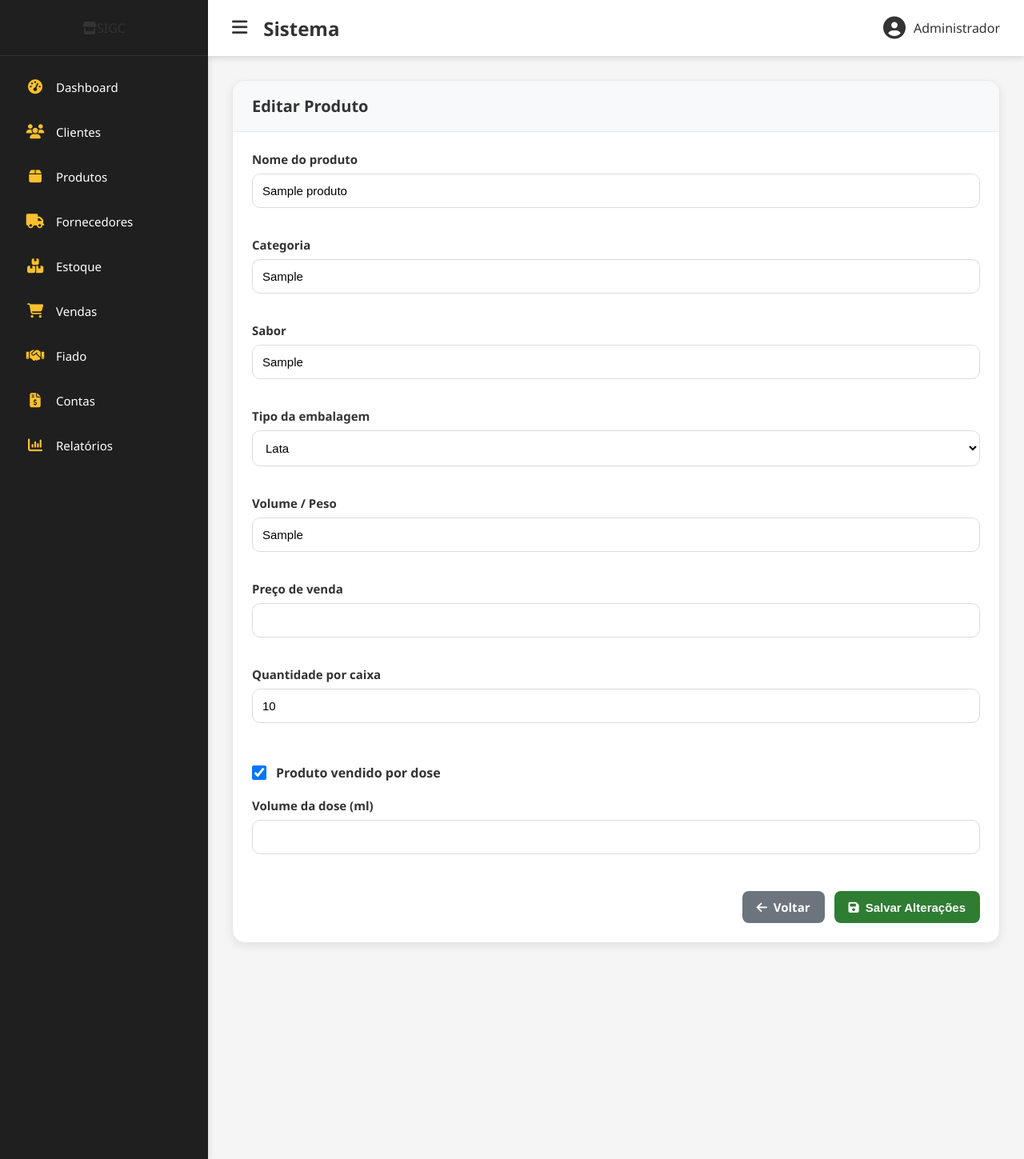
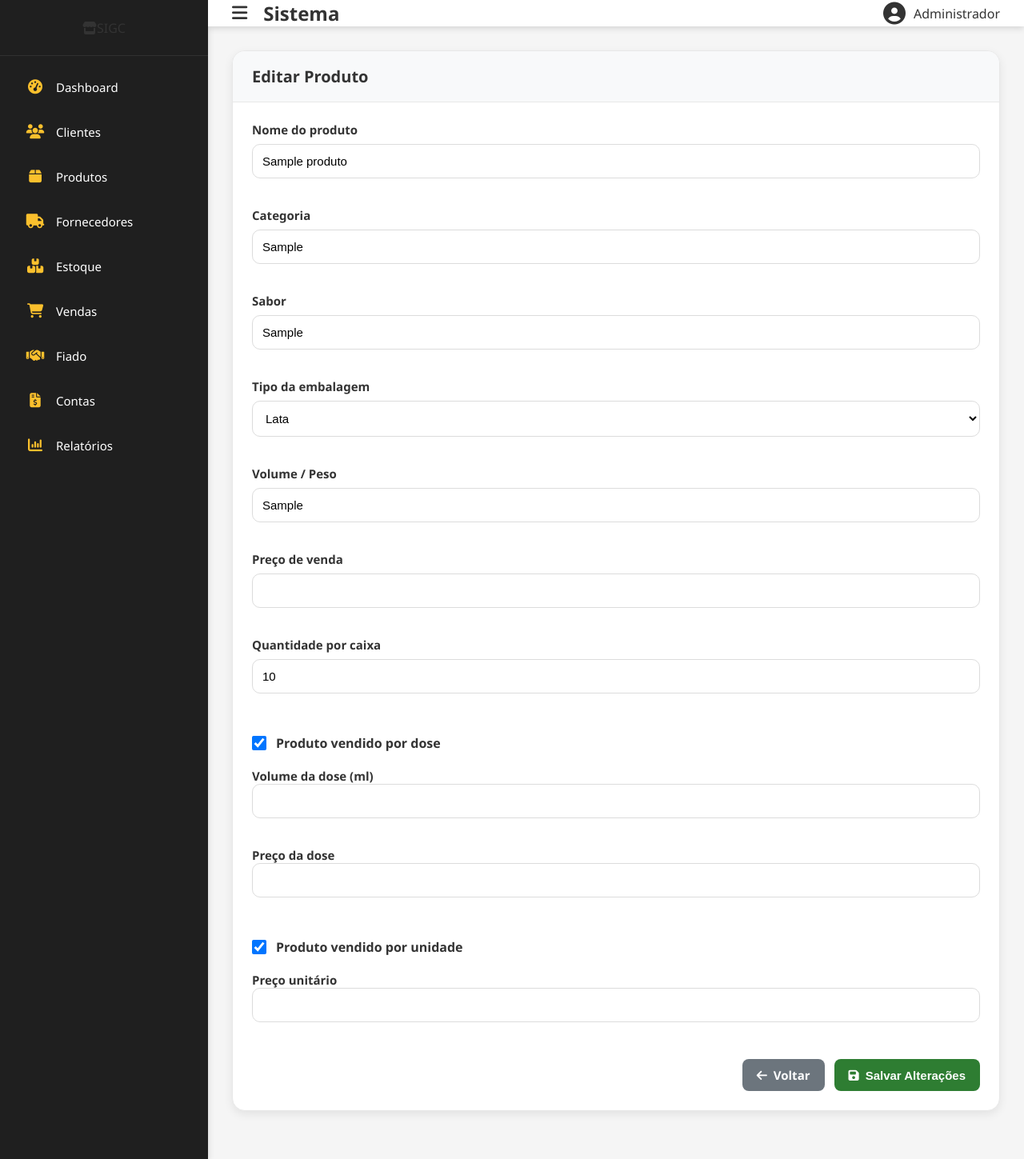
Before and after one commit to keeytguimaraes/TCC, a Flask app: page /produto/editar/1 in a window 1280 px wide. Shown: the whole page at 80% size. Run offline with Flask 3, Linux system fonts and the light colour scheme; tables that the repository leaves empty or names only in its code hold one stand-in row (values such as "Sample post").

Commit message:
Melhorias no módulo de produtos e estoque

```diff
--- a/app/controllers/produto_controller.py
+++ b/app/controllers/produto_controller.py
@@ -60,8 +60,13 @@ def cadastrar_produto_controller(
             volume,
             preco_venda,
             quantidade_por_caixa,
+            estoque_minimo,
             vende_por_dose,
+            vende_por_unidade,
             volume_dose_ml,
+            preco_dose,
+            preco_unidade,
+            quantidade_por_unidade,
             imagem
 ):
 
@@ -74,8 +79,13 @@ def cadastrar_produto_controller(
             volume,
             preco_venda,
             quantidade_por_caixa,
+            estoque_minimo,
             vende_por_dose,
+            vende_por_unidade,
             volume_dose_ml,
+            preco_dose,
+            preco_unidade,
+            quantidade_por_unidade,
             imagem
     )
 # ==========================
@@ -116,7 +126,15 @@ def editar_produto_controller(
 
     vende_por_dose,
 
-    volume_dose_ml
+    vende_por_unidade,
+
+    volume_dose_ml,
+
+    preco_dose,
+
+    preco_unidade,
+
+    quantidade_por_unidade
 ):
 
     editar_produto(
@@ -139,7 +157,15 @@ def editar_produto_controller(
 
     vende_por_dose,
 
-    volume_dose_ml
+    vende_por_unidade,
+
+    volume_dose_ml,
+
+    preco_dose,
+
+    preco_unidade,
+
+    quantidade_por_unidade
     )
 
 
--- a/app/models/produto_model.py
+++ b/app/models/produto_model.py
@@ -7,54 +7,52 @@ from app.database.conexao import conectar
 # ==========================
 def listar_produtos():
 
-    # Conecta no banco
     conexao = conectar()
 
-    # Cursor em formato dicionário
     cursor = conexao.cursor(
         dictionary=True
     )
 
-    # SQL
     sql = """
     SELECT
-        p.*,
+    p.*,
 
-        COALESCE(
-            SUM(
-                e.quantidade_atual_caixa
-            ),
-            0
-        ) AS estoque_caixa,
+    COALESCE(
+        e.quantidade_atual_caixa,
+        0
+    ) AS estoque_caixa,
 
-        COALESCE(
-            SUM(
-                e.quantidade_atual_unidade
-            ),
-            0
-        ) AS estoque_unidade
+    COALESCE(
+        e.quantidade_atual_unidade,
+        0
+    ) AS estoque_unidade,
 
-    FROM produto p
+    COALESCE(
+        e.quantidade_fracionada,
+        0
+    ) AS estoque_fracionado
 
-    LEFT JOIN estoque e
-        ON p.id = e.produto_id
+FROM produto p
 
-    GROUP BY p.id
+LEFT JOIN estoque e
+ON e.id = (
+
+    SELECT MAX(id)
+
+    FROM estoque
+
+    WHERE produto_id = p.id
+)
 """
 
-    # Executa SQL
     cursor.execute(sql)
 
-    # Busca produtos
     produtos = cursor.fetchall()
 
-    # Fecha cursor
     cursor.close()
 
-    # Fecha conexão
     conexao.close()
 
-    # Retorna lista
     return produtos
 
 
@@ -69,8 +67,13 @@ def cadastrar_produto(
     volume,
     preco_venda,
     quantidade_por_caixa,
+    estoque_minimo,
     vende_por_dose,
+    vende_por_unidade,
     volume_dose_ml,
+    preco_dose,
+    preco_unidade,
+    quantidade_por_unidade,
     imagem
 ):
 
@@ -90,29 +93,39 @@ def cadastrar_produto(
             volume,
             preco_venda,
             quantidade_por_caixa,
+            estoque_minimo,
             vende_por_dose,
+            vende_por_unidade,
             volume_dose_ml,
+            preco_dose,
+            preco_unidade,
+            quantidade_por_unidade,
             imagem
 
         )
-        VALUES (%s, %s, %s, %s, %s, %s, %s, %s, %s, %s)
+        VALUES (%s, %s, %s, %s, %s, %s, %s, %s, %s, %s, %s, %s, %s, %s, %s)
     """
 
     # Executa SQL
     cursor.execute(
         sql,
         (
-            nome,
-            categoria,
-            sabor,
-            tipo_embalagem,
-            volume,
-            preco_venda,
-            quantidade_por_caixa,
-            vende_por_dose,
-            volume_dose_ml,
-            imagem
-        )
+    nome,
+    categoria,
+    sabor,
+    tipo_embalagem,
+    volume,
+    preco_venda,
+    quantidade_por_caixa,
+    estoque_minimo,
+    vende_por_dose,
+    vende_por_unidade,
+    volume_dose_ml,
+    preco_dose,
+    preco_unidade,
+    quantidade_por_unidade,
+    imagem
+)
     )
 
     # Salva no banco
@@ -222,7 +235,13 @@ def editar_produto(
 
     vende_por_dose,
 
-    volume_dose_ml
+    vende_por_unidade,
+
+    volume_dose_ml,
+
+    preco_dose,
+
+    preco_unidade
 ):
 
     conexao = conectar()
@@ -304,7 +323,17 @@ def editar_produto(
 
         vende_por_dose = %s,
 
-        volume_dose_ml = %s
+        vende_por_unidade = %s,
+
+        volume_dose_ml = %s,
+
+    vende_por_unidade = %s,
+
+    volume_dose_ml = %s,
+
+    preco_dose = %s,
+
+    preco_unidade = %s
 
     WHERE id = %s
     """
@@ -330,6 +359,8 @@ def editar_produto(
             quantidade_por_caixa,
 
             vende_por_dose,
+
+            vende_por_unidade,
 
             volume_dose_ml,
 
--- a/app/routes/produto_route.py
+++ b/app/routes/produto_route.py
@@ -100,6 +100,10 @@ def configurar_produto_routes(app):
         "quantidade_por_caixa"
     )
 
+        estoque_minimo = request.form.get(
+        "estoque_minimo"
+    )
+
         vende_por_dose = (
         request.form.get(
             "vende_por_dose"
@@ -109,6 +113,24 @@ def configurar_produto_routes(app):
         volume_dose_ml = request.form.get(
         "volume_dose_ml"
     )
+
+        vende_por_unidade = (
+        request.form.get(
+            "vende_por_unidade"
+        ) is not None
+    )
+
+        preco_dose = request.form.get(
+            "preco_dose"
+    )
+
+        preco_unidade = request.form.get(
+            "preco_unidade"
+    )
+
+        quantidade_por_unidade = request.form.get(
+    "quantidade_por_unidade"
+)
 
         imagem = request.files.get(
         "imagem"
@@ -138,8 +160,13 @@ def configurar_produto_routes(app):
         volume,
         preco_venda,
         quantidade_por_caixa,
+        estoque_minimo,
         vende_por_dose,
+        vende_por_unidade,
         volume_dose_ml,
+        preco_dose,
+        preco_unidade,
+        quantidade_por_unidade,
         nome_imagem
 
     )
@@ -211,6 +238,24 @@ def configurar_produto_routes(app):
     "volume_dose_ml"
 )
 
+        vende_por_unidade = (
+    request.form.get("vende_por_unidade")
+    == "on"
+)
+
+        preco_dose = request.form.get(
+    "preco_dose"
+)
+
+        preco_unidade = request.form.get(
+    "preco_unidade"
+)
+
+        quantidade_por_unidade = request.form.get(
+    "quantidade_por_unidade"
+)
+
+
         editar_produto_controller(
 
             produto_id,
@@ -231,7 +276,13 @@ def configurar_produto_routes(app):
 
     vende_por_dose,
 
-    volume_dose_ml
+    vende_por_unidade,
+
+    volume_dose_ml,
+
+    preco_dose,
+
+    preco_unidade
         )
 
         return redirect(
@@ -294,22 +345,3 @@ def configurar_produto_routes(app):
 
         historico=historico
     )
-
-    # ==========================
-    # DETALHES PRODUTO
-    # ==========================
-    @app.route(
-    "/produto/detalhes/<int:produto_id>"
-)
-    def detalhes_produto_route(produto_id):
-
-        produto = pegar_produto_por_id(
-        produto_id
-    )
-
-        return render_template(
-
-        "produto/detalhes_produto.html",
-
-        produto=produto
-    )
--- a/app/static/css/pages/estoque_atual.css
+++ b/app/static/css/pages/estoque_atual.css
@@ -121,6 +121,12 @@
 .status-nunca{
 
     border-left:6px solid #757575;
+
+}
+
+.status-minimo {
+
+    border-left: 5px solid #3b82f6;
 
 }
 
--- a/app/static/js/pages/produto.js
+++ b/app/static/js/pages/produto.js
@@ -1,6 +1,8 @@
-document.addEventListener("DOMContentLoaded", () => {
+document.addEventListener(
+    "DOMContentLoaded",
+    () => {
 
-    const checkbox =
+        const checkboxDose =
             document.getElementById(
                 "vende_por_dose"
             );
@@ -10,32 +12,107 @@ document.addEventListener("DOMContentLoaded", () => {
                 "campo-dose"
             );
 
-    if(
-        !checkbox ||
-        !campoDose
-    ){
-        return;
+        const campoPrecoDose =
+            document.getElementById(
+                "campo-preco-dose"
+            );
+
+        const checkboxUnidade =
+            document.getElementById(
+                "vende_por_unidade"
+            );
+
+        const campoPrecoUnidade =
+            document.getElementById(
+                "campo-preco-unidade"
+            );
+
+        function atualizarCampos() {
+
+            if (
+                checkboxDose
+            ) {
+
+                const mostrar =
+                    checkboxDose.checked;
+
+                if(campoDose)
+                    campoDose.style.display =
+                        mostrar
+                        ? "block"
+                        : "none";
+
+                if(campoPrecoDose)
+                    campoPrecoDose.style.display =
+                        mostrar
+                        ? "block"
+                        : "none";
             }
 
-    checkbox.addEventListener(
-        "change",
-        () => {
+            if (
+                checkboxUnidade
+            ) {
 
-            if(
-                checkbox.checked
-            ){
+                const mostrar =
+                    checkboxUnidade.checked;
 
-                campoDose.style.display =
-                    "block";
-
-            }else{
-
-                campoDose.style.display =
-                    "none";
+                if(campoPrecoUnidade)
+                    campoPrecoUnidade.style.display =
+                        mostrar
+                        ? "block"
+                        : "none";
+            }
 
         }
+
+        if(checkboxDose){
+
+            checkboxDose.addEventListener(
+                "change",
+                atualizarCampos
+            );
+
+        }
+
+        if(checkboxUnidade){
+
+            checkboxUnidade.addEventListener(
+                "change",
+                atualizarCampos
+            );
+
+        }
+
+        atualizarCampos();
 
     }
 );
 
-});
+const checkboxUnidade =
+    document.getElementById(
+        "vende_por_unidade"
+    );
+
+const campoUnidade =
+    document.getElementById(
+        "campo-unidade"
+    );
+
+if(
+    checkboxUnidade &&
+    campoUnidade
+){
+
+    checkboxUnidade.addEventListener(
+        "change",
+        () => {
+
+            campoUnidade.style.display =
+                checkboxUnidade.checked
+                    ? "block"
+                    : "none";
+
+        }
+    );
+
+}
--- a/app/templates/produto/editar_produto.html
+++ b/app/templates/produto/editar_produto.html
@@ -203,6 +203,67 @@ Editar Produto
 
             </div>
 
+            <div
+    class="form-group"
+    id="campo-preco-dose"
+    {% if not produto.vende_por_dose %}
+    style="display:none;"
+    {% endif %}
+>
+
+    <label>
+        Preço da dose
+    </label>
+
+    <input
+        type="number"
+        step="0.01"
+        name="preco_dose"
+        value="{{ produto.preco_dose or '' }}"
+    >
+
+</div>
+
+<div class="checkbox-group">
+
+    <input
+        type="checkbox"
+        id="vende_por_unidade"
+        name="vende_por_unidade"
+        {% if produto.vende_por_unidade %}
+        checked
+        {% endif %}
+    >
+
+    <label for="vende_por_unidade">
+
+        Produto vendido por unidade
+
+    </label>
+
+</div>
+
+<div
+    class="form-group"
+    id="campo-preco-unidade"
+    {% if not produto.vende_por_unidade %}
+    style="display:none;"
+    {% endif %}
+>
+
+    <label>
+        Preço unitário
+    </label>
+
+    <input
+        type="number"
+        step="0.01"
+        name="preco_unidade"
+        value="{{ produto.preco_unidade or '' }}"
+    >
+
+</div>
+
             <div class="produto-form-actions">
 
                 <a
```
Also changed, not shown: app/models/estoque_model.py (+104 -30 lines), app/routes/estoque_route.py (+26 -19 lines), app/templates/estoque/detalhes_produto.html (+7 -4 lines), app/templates/estoque/estoque_atual.html (+24 -15 lines), app/templates/produto/detalhes_produto.html (+20 -0 lines), app/templates/produto/produto.html (+85 -0 lines). Lines whose indentation alone changed are shown as unchanged.
